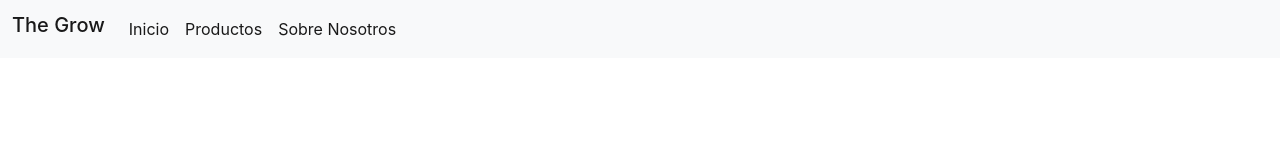
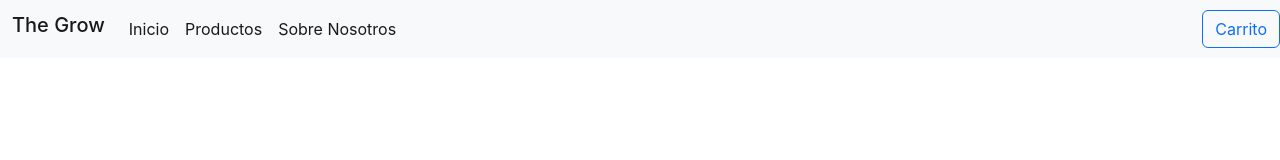
Before and after one commit to javierlaporte/primerapp, a React (Create React App) app: page / in a window 1280 px wide. Shown: the top 160 px of the page. Built offline with nearby package versions, Linux system fonts and the light colour scheme.

Commit message:
agrego boton para el carrito

```diff
--- a/src/App.js
+++ b/src/App.js
@@ -3,7 +3,7 @@ import './App.css';
 import NavBar from './components/NavBar';
 function App() {
   return (
-    <div className="App">
+    <div class="App">
      <NavBar />
 
 
--- /dev/null
+++ b/src/components/CartWidget.js
@@ -0,0 +1,7 @@
+const CartWidget = () => {
+return (
+<button type="button" class="btn btn-outline-primary">Carrito</button>
+)
+};
+
+export default CartWidget;
--- a/src/components/NavBar.js
+++ b/src/components/NavBar.js
@@ -1,5 +1,9 @@
+import CartWidget from "./CartWidget";
+
 const NavBar = () => {
-    return <nav class="navbar navbar-expand-lg bg-light">
+    return (
+
+    <nav class="navbar navbar-expand-lg bg-light">
     <div class="container-fluid">
       <h1 class="navbar-brand" href="#">The Grow</h1>
       <button class="navbar-toggler" type="button" data-bs-toggle="collapse" data-bs-target="#navbarNav" aria-controls="navbarNav" aria-expanded="false" aria-label="Toggle navigation">
@@ -20,7 +24,9 @@ const NavBar = () => {
         </ul>
       </div>
     </div>
+    <div><CartWidget/></div>
   </nav>
+  )
     ;
 };
 
```
